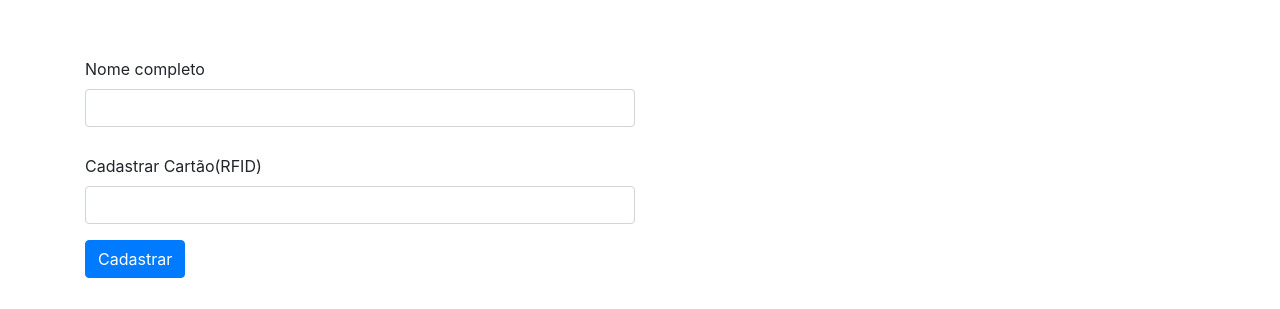
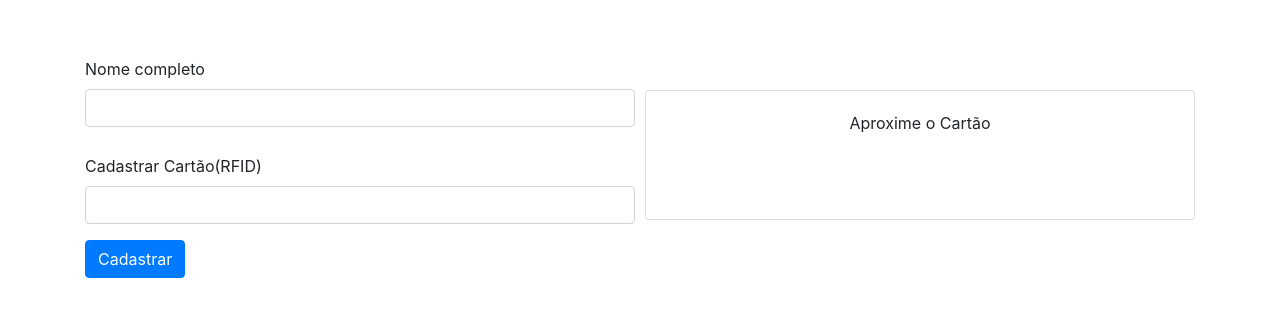
Before and after one commit to mercurio236/SiteIOT, a PHP site: page /index.php in a window 1280 px wide. Shown: the part 157-466 px from the top of the page. Run offline with PHP 8.4, Linux system fonts and the light colour scheme.

Commit message:
Campo para cartão adicionado
Campo para aproximar o cartão quando for fazer o cadastro

```diff
--- a/cadastro.php
+++ b/cadastro.php
@@ -46,7 +46,7 @@
 			}
 
 			else{//toast de que não possivel cadastrar no banco
-				print"  <div class='toast' data_autohide='false' style='position: absolute; top: 0; right: 0;'>
+				print"  <div class='toast' data_autohide='false' style='position: absolute; top: 0; right: 0; '>
 						   <div class='toast-header'>
 							  <strong class='mr-auto'>Cadastro</strong>
 							  <small>11 mins ago</small>
@@ -88,6 +88,13 @@
                 <label style="margin-top:5%;" for="inputEmail4">Cadastrar Cartão(RFID)</label>
                 <input type="text" class="form-control" id="cardUsu" name="cardUsu" required>
             </div>
+            <div class="form-group col-md-6">
+                <div class="card" style="margin-top: 6%; height: 78%;">
+                    <div class="card-body" style="text-align: center;">
+                        Aproxime o Cartão
+                    </div>
+                </div>
+            </div>
         </div>
 
         <button type="submit" name="cadastrar" class="btn btn-primary" id="btnCard">Cadastrar</button>
```
